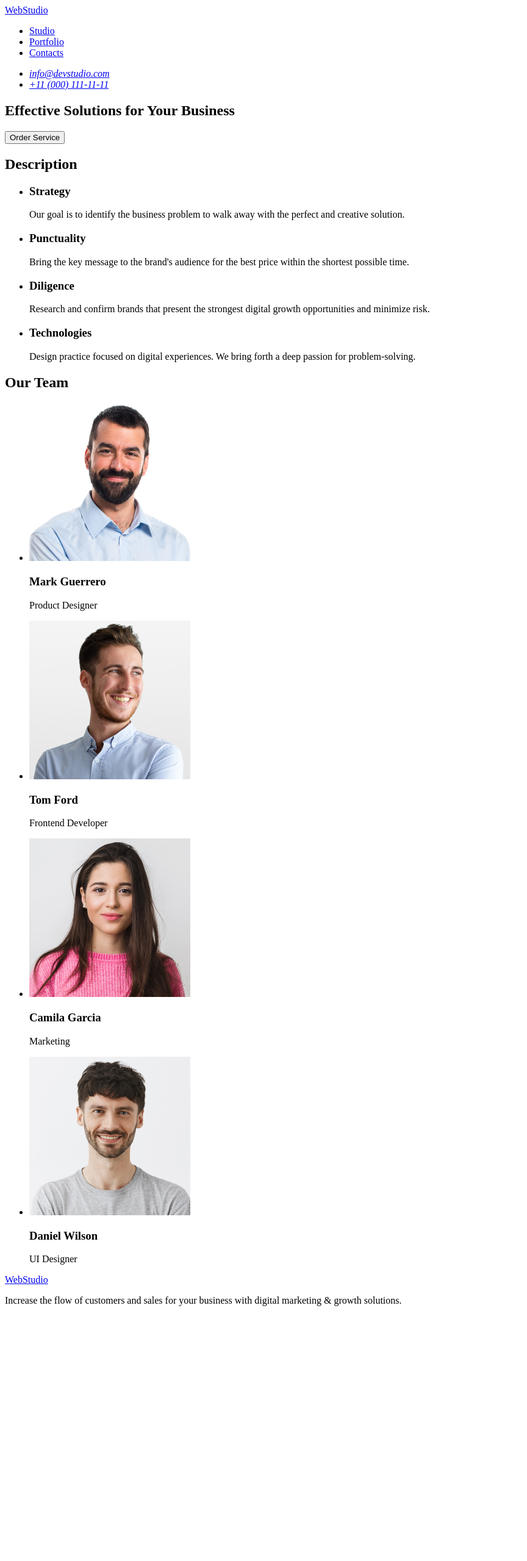
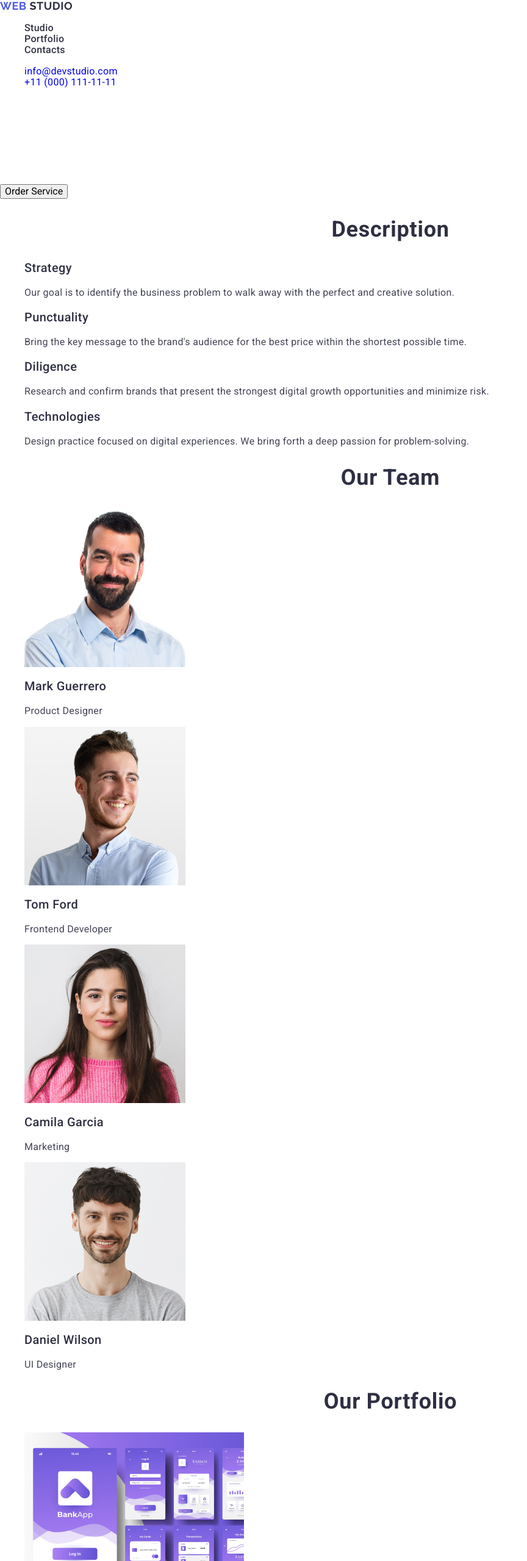
Before and after one commit to Valentyna03091984/goit-markup-hw-02, a plain HTML site: page index.html in a window 1280 px wide. Shown: the top 2560 px of the page at 61% size, without its empty margins (0-864 px from the left). Before the commit the page ends 2158 px from the top, so only its background shows below. Drawn offline with nearby package versions, Linux system fonts and the light colour scheme.

Commit message:
goit-markup-hw-02
goit-markup-hw-02

```diff
--- /dev/null
+++ b/css/styles.css
@@ -0,0 +1,128 @@
+/*----Common styles----*/
+ul,
+ol {
+    list-style-type: none;
+}
+a {
+    text-decoration: none;
+}
+button {
+    cursor: pointer;
+}
+img {
+    display: block;
+}
+body {
+    font-family: "Roboto", sans-serif;
+    color: #434455;
+    background: #fff;
+}
+/*----/Common styles----*/
+
+/*----Header styles----*/
+
+
+.logo
+{
+    font-family: "Raleway", sans-serif;
+    font-weight: 700;
+    font-size: 18px;
+    line-height: 1,17;
+    letter-spacing: 0.03em;
+    text-transform: uppercase;
+    color: #2e2f42;
+}
+.logo-web {
+    color: #4d5ae5;
+}
+.menu-link {
+
+    font-weight: 500;
+    font-size: 16px;
+    line-height: 1,50;
+    letter-spacing: 0.02em;
+    color: #2e2f42;
+}
+.menu-link:hover,
+.menu-link:focus {
+    color: #404bbf;
+}
+.address-link-contact {
+    font-family: "Roboto", sans-serif;
+    font-size: 16px;
+    line-height: 1,50;
+    letter-spacing: 0.02em;
+    color: #434455;
+    font-style: normal;
+}
+
+.address-link-contact :focus,
+.address-link-contact :hover {
+    color: #404bbf;
+}
+/*----/Header styles----*/
+/*----/Hero styles----*/
+.title {
+
+    font-size: 56px;
+    line-height: 1,07;
+    letter-spacing: 0.02em;
+    text-align: center;
+    color: #fff;
+}
+.button {
+    font-family: "Roboto", sans-serif;
+    font-weight: 500;
+    font-size: 16px;
+    line-height: 1,50;
+    letter-spacing: 0.04em;
+    color: #fff;
+}
+/*----/Hero styles----*/
+/*----Section styles----*/
+.section-title {
+
+    font-weight: 700;
+    font-size: 36px;
+    line-height: 1,11;
+    letter-spacing: 0.02em;
+    text-transform: capitalize;
+    text-align: center;
+    color: #2e2f42;
+}
+.section-title-name {
+
+font-weight: 500;
+font-size: 20px;
+line-height: 1,20;
+letter-spacing: 0.02em;
+color: #2e2f42;
+}
+.page-text {
+
+font-size: 16px;
+line-height: 1,50;
+letter-spacing: 0.02em;
+
+}
+/*----/Section styles----*/
+/*----Section footer----*/
+.logo-footer {
+    font-family: "Raleway", sans-serif;
+font-weight: 700;
+font-size: 18px;
+line-height: 1,17;
+letter-spacing: 0.03em;
+text-transform: uppercase;
+color: #f4f4fd;
+}
+.page-footer-text {
+    font-family: "Roboto", sans-serif;
+
+font-size: 16px;
+line-height: 1,50;
+letter-spacing: 0.02em;
+color: #f4f4fd;
+}
+
+/*----/Section footer----*/
--- a/index.html
+++ b/index.html
@@ -4,106 +4,183 @@
     <meta charset="UTF-8">
     <meta name="viewport" content="width=device-width, initial-scale=1.0">
     <title>Document</title>
+    <!--Fonts-->
+    <link rel="preconnect" href="https://fonts.googleapis.com">
+    <link rel="preconnect" href="https://fonts.gstatic.com" crossorigin>
+    <link href="https://fonts.googleapis.com/css2?family=Raleway:wght@700&family=Roboto:wght@400;500;700&display=swap"
+        rel="stylesheet">
+    <!--Modern normalize-->
+    <link rel="stylesheet" href="https://cdnjs.cloudflare.com/ajax/libs/modern-normalize/2.0.0/modern-normalize.min.css">
+    <!--Styles-->
+    <link rel="stylesheet" href="./css/styles.css" />
+
 </head>
 <body>
     <!--Header section-->
-    <header id="Contacts">
-        <nav>
+    <header class="page-header">
+        <nav class="page-nav">
 
-         <a href="./index.html">WebStudio</a>
-        <ul>
-            <li><a href="#Studio">Studio</a></li>
-            <li><a href="#Portfolio">Portfolio</a></li>
-            <li><a href="#Contacts">Contacts</a></li>
+         <a class="logo" href="./index.html">
+            <span class="logo-web">Web</span>
+            Studio</a>
+        <ul class="menu">
+            <li class="menu-item">
+                <a class="menu-link" href="#Studio">Studio</a></li>
+            <li class="menu-item">
+                <a class="menu-link" href="#Portfolio">Portfolio</a></li>
+            <li class="menu-item">
+                <a class="menu-link" href="#Contacts">Contacts</a></li>
        </ul>
     </nav>
-    <address>
+    <address class="address-item">
         <ul>
-            <li><a href="mailto:info@devstudio.com">info@devstudio.com</a></li>
-            <li><a href="tel:+110001111111">+11 (000) 111-11-11</a></li>
+            <li class="address-link-contact"><a href="mailto:info@devstudio.com">info@devstudio.com</a></li>
+            <li class="address-link-contact"><a href="tel:+110001111111">+11 (000) 111-11-11</a></li>
         </ul>
     </address>
     </header>
-    <main>
-        <!--Section 1-->
-        <section>
-            <h1>Effective Solutions
+    <main class="main">
+        <!--Hero-->
+        <section class="hero">
+            <h1 class="title">Effective Solutions
             for Your Business</h1>
           <button type="button">Order Service</button>
         </section>
-        <!--Section 2-->
-        <section>
-            <h2>Description</h2>
-            <ul>
-                <li>
-            <h3>Strategy</h3>
-            <p>Our goal is to identify the business
+        <!--Section 1-->
+        <section class="section-feature">
+            <h2 class="section-title">Description</h2>
+            <ul class="menu-feature">
+                <li class="feature-item">
+            <h3 class="section-title-name">Strategy</h3>
+            <p class="page-text">Our goal is to identify the business
                 problem to walk away with the perfect and creative solution.
             </p>
                 </li>
-                <li>
-            <h3>Punctuality</h3>
-            <p>Bring the key message to the brand's audience for the best price within the shortest possible time.
+                <li class="feature-item">
+            <h3 class="section-title-name">Punctuality</h3>
+            <p  class="page-text">Bring the key message to the brand's audience for the best price within the shortest possible time.
                  </p>
                 </li>
-                <li>
-            <h3>Diligence</h3>
-            <p>Research and confirm brands that present the strongest digital growth opportunities and minimize risk.
+                <li class="feature-item">
+            <h3 class="section-title-name">Diligence</h3>
+            <p class="page-text">Research and confirm brands that present the strongest digital growth opportunities and minimize risk.
 
             </p>
                 </li>
-                <li>
-            <h3>Technologies</h3>
-            <p>Design practice focused on digital experiences. We bring forth a deep passion for problem-solving.
+                <li class="feature-item">
+            <h3 class="section-title-name">Technologies</h3>
+            <p class="page-text">Design practice focused on digital experiences. We bring forth a deep passion for problem-solving.
 
             </p>
                 </li>
             </ul>
         </section>
-        <!--Section 3-->
-        <section>
-            <h2>Our Team</h2>
+        <!--Section 2-->
+        <section class="page-team">
+            <h2 class="section-title">Our Team</h2>
             <ul>
                 <li>
                     <img src="./images/mark.jpg"
                     alt="mark.jpg"
                     width="264"
                     height="260">
-                    <h3>Mark Guerrero</h3>
-                    <p>Product Designer</p>
+                    <h3 class="section-title-name">Mark Guerrero</h3>
+                    <p class="page-text">Product Designer</p>
                 </li>
                 <li>
                     <img src="./images/tom.jpg"
                     alt="tom.jpg"
                     width="264"
                     height="260">
-                    <h3>Tom Ford</h3>
-                    <p>Frontend Developer</p>
+                    <h3 class="section-title-name">Tom Ford</h3>
+                    <p class="page-text">Frontend Developer</p>
                 </li>
                 <li>
                     <img src="./images/camila.jpg"
                     alt="camila.jpg"
                     width="264"
                     height="260">
-                    <h3>Camila Garcia</h3>
-                    <p>Marketing</p>
+                    <h3 class="section-title-name">Camila Garcia</h3>
+                    <p class="page-text">Marketing</p>
                 </li>
                 <li>
                     <img src="./images/daniel.jpg"
                     alt="daniel.jpg"
                     width="264"
                     height="260">
-                    <h3>Daniel Wilson</h3>
-                    <p>UI Designer</p>
+                    <h3 class="section-title-name">Daniel Wilson</h3>
+                    <p class="page-text">UI Designer</p>
                 </li>
+            </ul>
+        </section>
+        <!--Section 3-->
+        <section class="page-portfolio">
+            <h2 class="section-title">Our Portfolio</h2>
+            <ul>
+                <li>
+                    <img src="./images/banking.jpg"
+                    alt="banking.jpg"
+                    width: 360px;
+                    height: 300px;
+                    flex-shrink: 0;>
+                <h3 class="section-title-name">Banking App</h3>
+                <p class="page-text">App</p>
+            </li>
+                <li>
+                    <img src="./images/payment.jpg"
+                    alt="payment.jpg"
+                    width: 360px;
+                    height: 300px;
+                    flex-shrink: 0;>
+                <h3 class="section-title-name">Cashless Payment</h3>
+                <p class="page-text">Marketing</p>
+            </li>
+                <li>
+                    <img src="./images/mediation.jpg"
+                    alt="mediation.jpg"
+                   width: 360px;
+                    height: 300px;
+                    flex-shrink: 0;>
+                <h3 class="section-title-name">Meditation App</h3>
+                <p class="page-text">App</p>
+            </li>
+                <li>
+                    <img src="./images/taxi.jpg"
+                    alt="taxi.jpg"
+                    width: 360px;
+                    height: 300px;
+                    flex-shrink: 0;>
+                <h3 class="section-title-name">Taxi Service</h3>
+                <p class="page-text">Marketing</p>
+            </li>
+                <li>
+                    <img src="./images/screen.jpg"
+                    alt="screen.jpg"
+                    width: 360px;
+                    height: 300px;
+                    flex-shrink: 0;>
+                <h3 class="section-title-name">Screen Illustrations</h3>
+                <p class="page-text">Design</p>
+            </li>
+                <li>
+                    <img src="./images/courses.jpg"
+                    alt="courses.jpg"
+                    width: 360px;
+                    height: 300px;
+                    flex-shrink: 0;>
+                <h3 class="section-title-name">Online Courses</h3>
+                <p class="page-text">Marketing</p>
+            </li>
             </ul>
         </section>
 
     </main>
     <!--Footer-->
-    <footer>
-        <a href="./index.html">WebStudio</a>
-     <p>Increase the flow of customers and sales for your business with digital marketing & growth solutions.
+    <footer class="page-footer">
+        <a class="logo-footer" href="./index.html">
+            <span class="logo-web">Web</span>
+            Studio</a>
+     <p class="page-footer-text">Increase the flow of customers and sales for your business with digital marketing & growth solutions.
 
      </p>
     </footer>
```
Also changed, not shown: css/.prettierrc.json (added), images/banking.jpg (added), images/courses.jpg (added), images/mediation.jpg (added), images/payment.jpg (added), images/screen.jpg (added), images/taxi.jpg (added).
